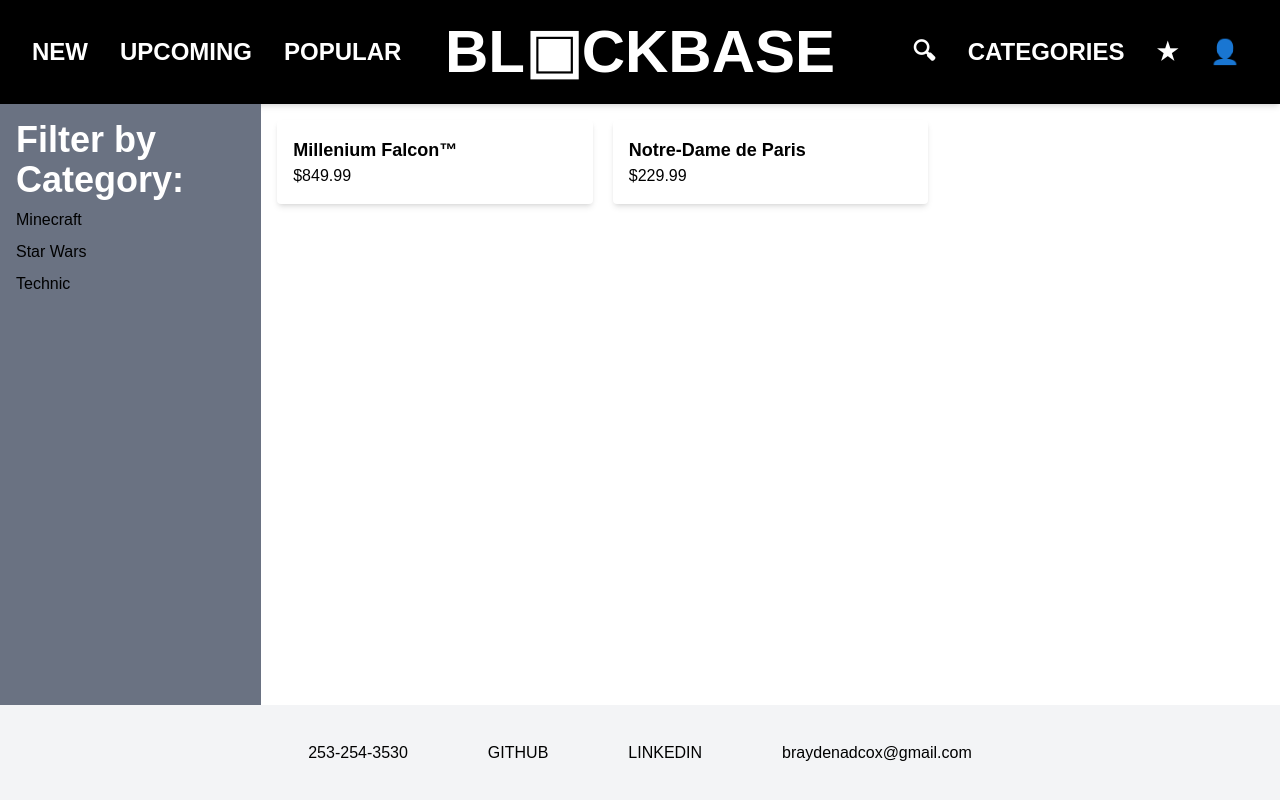
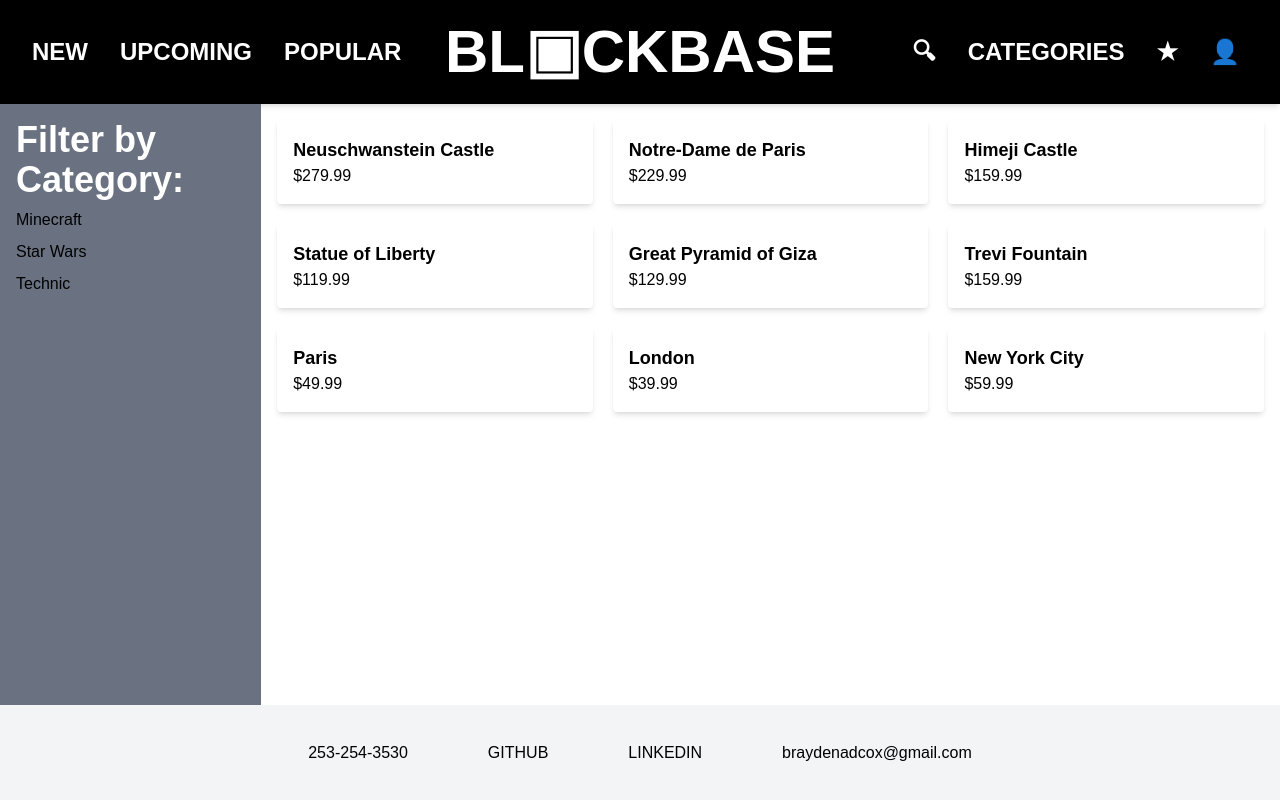
Before and after one commit to braydenadcox/BlockBase, a Next.js app: page /popular in a window 1280 px wide. Built offline with nearby package versions, Linux system fonts and the light colour scheme.

Commit message:
Edited script to process all JSON attributes

```diff
--- a/package.json
+++ b/package.json
@@ -2,6 +2,7 @@
   "name": "blockbase",
   "version": "0.1.0",
   "private": true,
+  "type": "module",
   "scripts": {
     "dev": "next dev --turbopack",
     "build": "next build",
--- a/src/data/legosets.ts
+++ b/src/data/legosets.ts
@@ -1,5 +1,3 @@
-// All lego set information, data and everything else go HERE
-
 interface LegoSet {
     id: string,
     name: string,
@@ -12,21 +10,84 @@ interface LegoSet {
 
 export const LegoSets: LegoSet[] = [
     {
-        id: '75192', name: 'Millenium Falcon™', category: 'Star Wars', tags: ['popular'], price: '$849.99', link: 'https://www.lego.com/en-us/product/millennium-falcon-75192', image: 'https://www.lego.com/cdn/cs/set/assets/blt3349f56c6f192e18/75192_Prod.png?format=webply&fit=bounds&quality=70&width=1200&height=1200&dpr=1.5'
+        id: '21063',
+        name: 'Neuschwanstein Castle',
+        category: 'Architecture',
+        tags: ['popular'],
+        price: '$279.99',
+        link: 'https://www.lego.com/en-us/product/architecture-21063-21063',
+        image: 'https://www.lego.com/cdn/cs/set/assets/blta2a10403bde99e82/21063_Prod_en-gb.png?fit=bounds&format=jpg&quality=80&width=1500&height=1500&dpr=1'
     },
-
     {
-        id: '21061', name: 'Notre-Dame de Paris', category: 'Architecture', tags: ['popular'], price: '$229.99', link: 'https://www.lego.com/en-us/product/notre-dame-de-paris-21061', image: 'https://www.lego.com/cdn/cs/set/assets/blte79009bca2be0858/21061.png?format=webply&fit=bounds&quality=70&width=1200&height=1200&dpr=1.5'
-
+        id: '21061',
+        name: 'Notre-Dame de Paris',
+        category: 'Architecture',
+        tags: ['popular'],
+        price: '$229.99',
+        link: 'https://www.lego.com/en-us/product/notre-dame-de-paris-21061',
+        image: 'https://www.lego.com/cdn/cs/set/assets/blte79009bca2be0858/21061.png?fit=bounds&format=jpg&quality=80&width=1500&height=1500&dpr=1'
     },
-
     {
-        id: '75639', name: 'The Going Merry Pirate Ship', category: 'One Piece', tags: ['upcoming'], price: '$139.99', link: 'https://www.lego.com/en-us/product/the-going-merry-pirate-ship-75639', image: 'https://www.lego.com/cdn/cs/set/assets/blt25bc5b8dc7d77c0b/75639_Prod_en-gb.png?format=webply&fit=bounds&quality=70&width=1200&height=1200&dpr=1.5'
+        id: '21060',
+        name: 'Himeji Castle',
+        category: 'Architecture',
+        tags: ['popular'],
+        price: '$159.99',
+        link: 'https://www.lego.com/en-us/product/himeji-castle-21060',
+        image: 'https://www.lego.com/cdn/cs/set/assets/blt6475bda6cee08acd/21060.png?fit=bounds&format=jpg&quality=80&width=1500&height=1500&dpr=1'
     },
-
     {
-        id: '10352', name: 'The Simpsons: Krusty Burger', category: 'Icons', tags: ['new'], price: '$209.99', link: 'https://www.lego.com/en-us/product/the-simpsons-krusty-burger-10352', image: 'https://www.lego.com/cdn/cs/set/assets/bltf7f3d8d3096f1cb2/10352_Prod.png?format=webply&fit=bounds&quality=70&width=800&height=800&dpr=1.5'
+        id: '21042',
+        name: 'Statue of Liberty',
+        category: 'Architecture',
+        tags: ['popular'],
+        price: '$119.99',
+        link: 'https://www.lego.com/en-us/product/statue-of-liberty-21042',
+        image: 'https://www.lego.com/cdn/cs/set/assets/blt0bc1f2fb183e37ed/21042_alt3.jpg?fit=bounds&format=jpg&quality=80&width=1500&height=1500&dpr=1'
+    },
+    {
+        id: '21058',
+        name: 'Great Pyramid of Giza',
+        category: 'Architecture',
+        tags: ['popular'],
+        price: '$129.99',
+        link: 'https://www.lego.com/en-us/product/great-pyramid-of-giza-21058',
+        image: 'https://www.lego.com/cdn/cs/set/assets/blt29a9be6d41806916/21058.png?fit=bounds&format=jpg&quality=80&width=1500&height=1500&dpr=1'
+    },
+    {
+        id: '21062',
+        name: 'Trevi Fountain',
+        category: 'Architecture',
+        tags: ['popular'],
+        price: '$159.99',
+        link: 'https://www.lego.com/en-us/product/architecture-21062-21062',
+        image: 'https://www.lego.com/cdn/cs/set/assets/bltda5fbafc5a35fa4c/21062_Prod.png?fit=bounds&format=jpg&quality=80&width=1500&height=1500&dpr=1'
+    },
+    {
+        id: '21044',
+        name: 'Paris',
+        category: 'Architecture',
+        tags: ['popular'],
+        price: '$49.99',
+        link: 'https://www.lego.com/en-us/product/paris-21044',
+        image: 'https://www.lego.com/cdn/cs/set/assets/bltfd3e8e59d950ac57/21044.jpg?fit=bounds&format=jpg&quality=80&width=1500&height=1500&dpr=1'
+    },
+    {
+        id: '21034',
+        name: 'London',
+        category: 'Architecture',
+        tags: ['popular'],
+        price: '$39.99',
+        link: 'https://www.lego.com/en-us/product/london-21034',
+        image: 'https://www.lego.com/cdn/cs/set/assets/blt98d7ba0b6a8b2997/21034.jpg?fit=bounds&format=jpg&quality=80&width=1500&height=1500&dpr=1'
+    },
+    {
+        id: '21028',
+        name: 'New York City',
+        category: 'Architecture',
+        tags: ['popular'],
+        price: '$59.99',
+        link: 'https://www.lego.com/en-us/product/new-york-city-21028',
+        image: 'https://www.lego.com/cdn/cs/set/assets/blte43eb44c1411b445/21028.jpg?fit=bounds&format=jpg&quality=80&width=1500&height=1500&dpr=1'
     }
-
-
-]
+];
--- /dev/null
+++ b/src/scripts/createset.js
@@ -0,0 +1,85 @@
+import fs from 'fs';
+import axios from 'axios';
+import * as cheerio from 'cheerio';
+
+const header = `interface LegoSet {
+    id: string,
+    name: string,
+    category: string,
+    tags: string[],
+    price: string,
+    link: string,
+    image: string
+}
+
+export const LegoSets: LegoSet[] = [
+`;
+
+const url = 'https://www.lego.com/en-us/themes/architecture'
+const response = await axios.get(url);
+const data = response.data;
+const $ = cheerio.load(data);
+const scriptTags = $('script[type="application/ld+json"]');
+
+const LegoSets = [];
+
+scriptTags.each((i, el) => {
+    const rawJson = $(el).html().trim();
+
+    try {
+        const parsed = JSON.parse(rawJson);
+
+        if (parsed['@type'] === 'ItemList') {
+            parsed.itemListElement.forEach(item => {
+                const idMatch = item.url.match(/(\d{5})/);
+                const id = idMatch ? idMatch[1] : null;
+
+
+                LegoSets.push({
+                    id: id,
+                    name: item.name,
+                    category: "Architecture",
+                    tags: ['popular'],
+                    price: '',
+                    link: item.url,
+                    image: ''
+                });
+            });
+        }
+    } catch (error) {
+        // ignore scripts that aren't valid JSON
+    }
+});
+
+for (const set of LegoSets) {
+    try {
+        const productPage = await axios.get(set.link);
+        const $$ = cheerio.load(productPage.data);
+
+        const price = $$('meta[property="product:price:amount"]').attr('content') || '';
+        const image = $$('meta[property="og:image"]').attr('content') || '';
+
+        set.price = price ? `$${price}` : '';
+        set.image = image || '';
+    } catch ( error ) {
+        console.warn(`Failed to grab page for ${set.name}`);
+    }
+}
+
+const body = LegoSets.map(set => {
+    return `    {
+        id: '${set.id}',
+        name: '${set.name.replace(/'/g, "\\'")}',
+        category: '${set.category}',
+        tags: [${set.tags.map(tag => `'${tag}'`).join(', ')}],
+        price: '${set.price}',
+        link: '${set.link}',
+        image: '${set.image}'
+    }`;
+}).join(',\n');
+
+const footer = `\n];\n`;
+
+const finalContent = header + body + footer;
+
+fs.writeFileSync('src/data/legosets.ts', finalContent);
--- a/src/scripts/legoscrape.js
+++ /dev/null
@@ -1,49 +0,0 @@
-import axios from 'axios';
-import cheerio from 'cheerio';
-import fs from 'fs';
-
-const TARGET_URL = 'https://www.lego.com/en-us/categories/architecture';
-
-async function GrabSets() {
-    try {
-        const { data: html } = await axios.get(TARGET_URL);
-        const $ = cheerio.load(html);
-
-        let jsonLD = null;
-
-        $('script[type="application/ld+json"]').each((_, el) => {
-            const rawJson = $(el).html().trim();
-            if (rawJson.includes('"@type":"ItemList"')) {
-                jsonLD = JSON.parse(rawJson);
-            }
-        });
-
-        if (!jsonLD || !jsonLD.itemListElement) {
-            console.error('❌ No ItemList data found in JSON-LD.');
-            return;
-        }
-
-        const sets = jsonLD.itemListElement.map(item => {
-            const idMatch = item.url.match(/(\d{5})/);
-            const id = idMatch ? idMatch[1] : '00000';
-
-            return {
-                id,
-                name: item.name,
-                category: 'Architecture',
-                tags: ['popular'],
-                price: '',
-                link: item.url,
-                image: '',
-            };
-        });
-
-        const output = `export const legoSets = ${JSON.stringify(sets, null, 4)};\n`;
-        fs.writeFileSync('legosets.ts', output);
-        console.log(`Saved ${sets.length} sets to legosets.ts`);
-    } catch (error) {
-        console.error('Error scraping LEGO JSON-LD:', error.message);
-    }
-}
-
-GrabSets();
```
